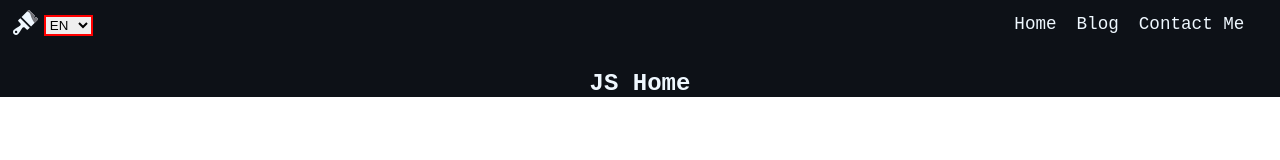
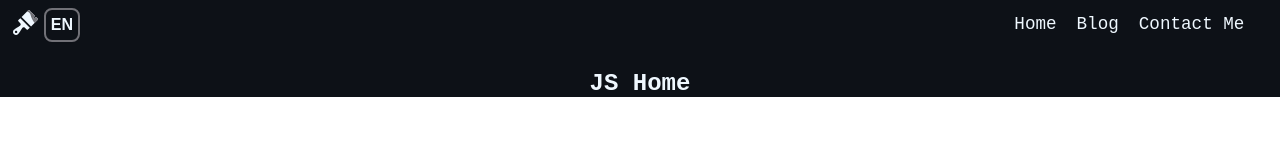
Before and after one commit to AustinB12/personal-website, a React (Create React App) app: page /blog/js in a window 1280 px wide. Shown: the top 160 px of the page. Built offline with nearby package versions, Linux system fonts and the light colour scheme.

Commit message:
Lang Update, Suspense Loading Update

```diff
--- a/src/components/header/langPicker/langPicker.css
+++ b/src/components/header/langPicker/langPicker.css
@@ -1,3 +1,37 @@
 #langSelect {
-  border: 2px solid red;
+  display: block;
+  font-size: 16px;
+  font-family: sans-serif;
+  font-weight: 700;
+  color: var(--txt);
+  line-height: 1.3;
+  padding: 5px;
+  width: 36px;
+  max-width: 100%; /* useful when width is set to anything other than 100% */
+  box-sizing: border-box;
+  margin: 0;
+  border: 2px solid var(--accent);
+  box-shadow: 0 1px 0 1px rgba(0, 0, 0, 0.04);
+  border-radius: 0.5em;
+  -moz-appearance: none;
+  -webkit-appearance: none;
+  appearance: none;
+  background-color: var(--bg);
 }
+/* Hide arrow icon in IE browsers */
+#langSelect::-ms-expand {
+  display: none;
+}
+/* Hover style */
+#langSelect:hover {
+  border-color: var(--accent-light);
+}
+/* Focus style */
+#langSelect:focus {
+  border-color: var(--accent);
+  /* It'd be nice to use -webkit-focus-ring-color here but it doesn't work on box-shadow */
+  box-shadow: 0 0 1px 3px rgba(var(--txt-nums), 0.7);
+  box-shadow: 0 0 0 3px -moz-mac-focusring;
+  color: var(--txt);
+  outline: none;
+}
--- a/src/components/loading/loading.css
+++ b/src/components/loading/loading.css
@@ -1,4 +1,60 @@
 #loading-container {
   height: 100vh;
   width: 100vw;
+  color: var(--dark-txt);
+  background-color: var(--dark-bg);
+
+  text-align: center;
+
+  display: flex;
+  align-items: center;
+  justify-content: center;
 }
+
+.spinner {
+  animation: rotator 2s linear infinite;
+}
+@keyframes rotator {
+  0% {
+    transform: rotate(0deg);
+  }
+  100% {
+    transform: rotate(270deg);
+  }
+}
+.path {
+  stroke-dasharray: 748;
+  stroke-dashoffset: 0;
+  transform-origin: center;
+  animation: dash 2s ease-in-out infinite, colors 5.6s ease-in-out infinite;
+}
+@keyframes colors {
+  0% {
+    stroke: #4285f4;
+  }
+  25% {
+    stroke: #de3e35;
+  }
+  50% {
+    stroke: #f7c223;
+  }
+  75% {
+    stroke: #1b9a59;
+  }
+  100% {
+    stroke: #4285f4;
+  }
+}
+@keyframes dash {
+  0% {
+    stroke-dashoffset: 748;
+  }
+  50% {
+    stroke-dashoffset: 46.75;
+    transform: rotate(135deg);
+  }
+  100% {
+    stroke-dashoffset: 748;
+    transform: rotate(450deg);
+  }
+}
--- a/src/components/loading/loading.js
+++ b/src/components/loading/loading.js
@@ -1,8 +1,13 @@
 import React from "react";
+
+import "./loading.css";
+
 export const Loading = () => {
   return (
     <main id="loading-container">
-      <h1>Loading...</h1>
+      <svg class="spinner" width="255px" height="255px" viewBox="0 0 256 256" xmlns="http://www.w3.org/2000/svg">
+        <circle class="path" fill="none" stroke-width="12" stroke-linecap="round" cx="128" cy="128" r="118"></circle>
+      </svg>
     </main>
   );
 };
--- a/src/pages/Home/home.js
+++ b/src/pages/Home/home.js
@@ -1,4 +1,4 @@
-import React, { Suspense } from "react";
+import React from "react";
 
 import Header from "../../components/header/header";
 import Intro from "../../components/intro/intro";
@@ -11,7 +11,6 @@ import "./home.css";
 const Home = (props) => {
   return (
     <div className="Home-Container">
-      <Suspense fallback="Loading...">
         <Header
           lang={props.lang}
           setLang={props.setLang}
@@ -24,7 +23,6 @@ const Home = (props) => {
           <Projects />
         </div>
         <Footer />
-      </Suspense>
     </div>
   );
 };
```
